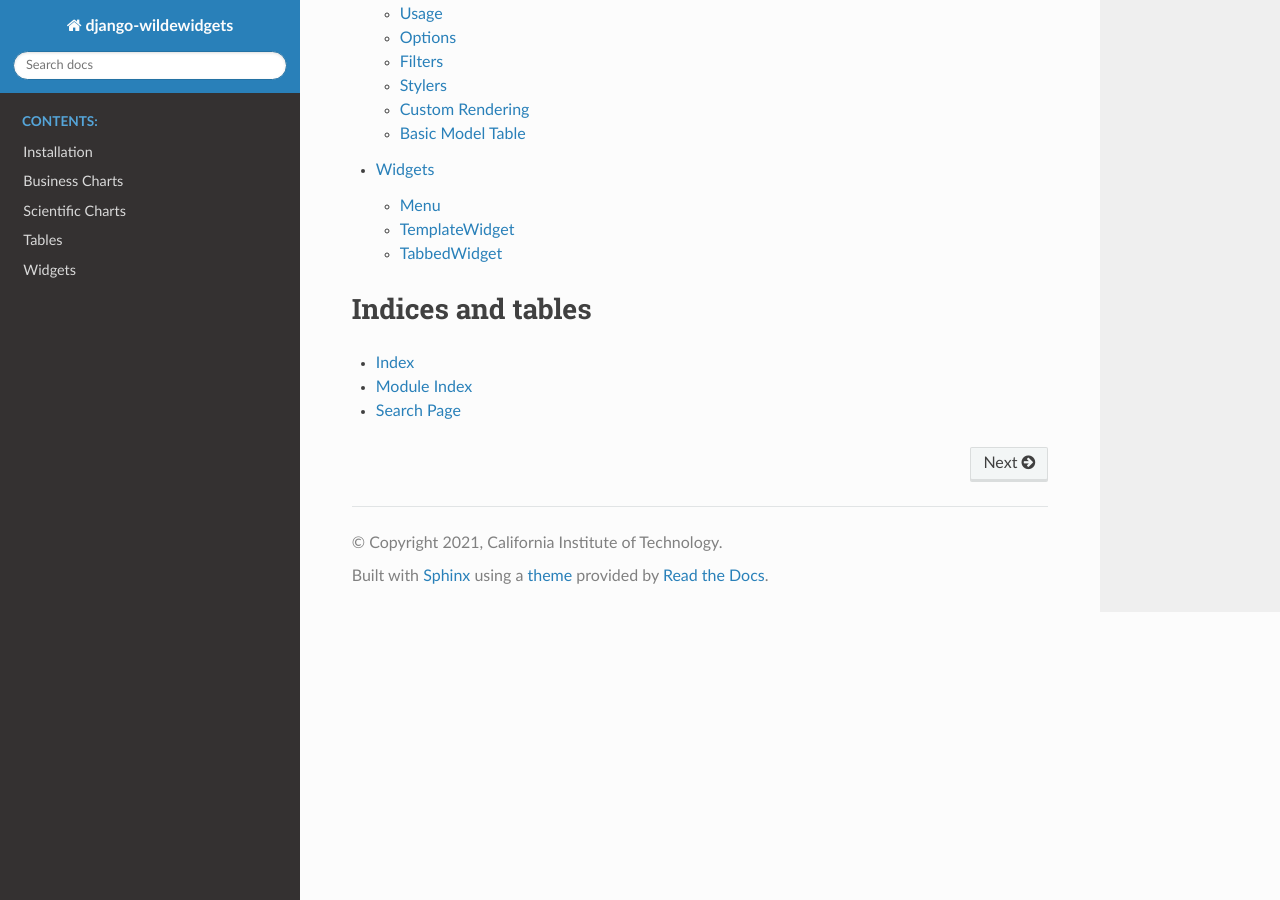
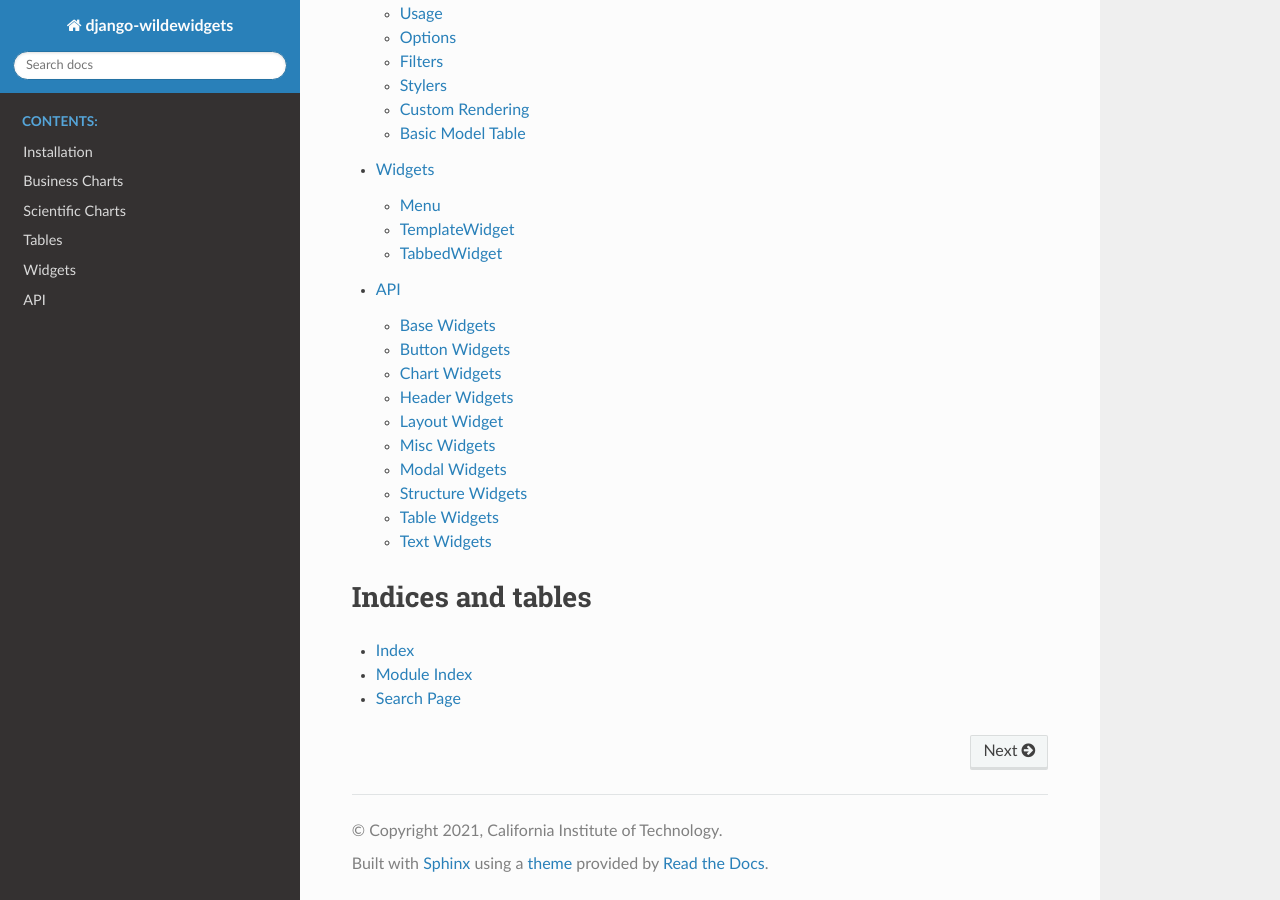
Before and after one commit to caltechads/django-wildewidgets, a Sphinx documentation site: the page built from docs/index.rst, in a window 1280 px wide and 900 px high, scrolled down 578 px. Built offline with Sphinx 7.4.7 and the Read the Docs theme 2.0.0, drawn with Linux system fonts in a browser that asks for light colours.

```diff
--- /dev/null
+++ b/docs/api_base.rst
@@ -0,0 +1,6 @@
+Base Widgets
+============
+
+
+.. automodule:: wildewidgets.widgets.base
+   :members:
--- /dev/null
+++ b/docs/api_buttons.rst
@@ -0,0 +1,6 @@
+Button Widgets
+==============
+
+
+.. automodule:: wildewidgets.widgets.buttons
+   :members:
--- /dev/null
+++ b/docs/api_headers.rst
@@ -0,0 +1,6 @@
+Header Widgets
+==============
+
+
+.. automodule:: wildewidgets.widgets.headers
+   :members:
--- /dev/null
+++ b/docs/api_layout.rst
@@ -0,0 +1,6 @@
+Layout Widget
+=============
+
+
+.. automodule:: wildewidgets.widgets.layout
+   :members:
--- /dev/null
+++ b/docs/api_misc.rst
@@ -0,0 +1,6 @@
+Misc Widgets
+============
+
+
+.. automodule:: wildewidgets.widgets.misc
+   :members:
--- /dev/null
+++ b/docs/api_modals.rst
@@ -0,0 +1,6 @@
+Modal Widgets
+=============
+
+
+.. automodule:: wildewidgets.widgets.modals
+   :members:
--- /dev/null
+++ b/docs/api_structure.rst
@@ -0,0 +1,6 @@
+Structure Widgets
+=================
+
+
+.. automodule:: wildewidgets.widgets.structure
+   :members:
--- /dev/null
+++ b/docs/api_tables.rst
@@ -0,0 +1,6 @@
+Table Widgets
+=============
+
+
+.. automodule:: wildewidgets.widgets.tables
+   :members:
--- /dev/null
+++ b/docs/api_text.rst
@@ -0,0 +1,6 @@
+Text Widgets
+============
+
+
+.. automodule:: wildewidgets.widgets.text
+   :members:
--- a/docs/conf.py
+++ b/docs/conf.py
@@ -31,7 +31,11 @@ release = '0.13.43'
 # Add any Sphinx extension module names here, as strings. They can be
 # extensions coming with Sphinx (named 'sphinx.ext.*') or your custom
 # ones.
-extensions = ['sphinx.ext.napoleon']
+extensions = [
+    'sphinx.ext.napoleon',
+    'sphinx.ext.autodoc',
+]
+
 
 # Add any paths that contain templates here, relative to this directory.
 templates_path = ['_templates']
--- a/docs/index.rst
+++ b/docs/index.rst
@@ -18,6 +18,7 @@ quickly and easily with libraries like Chartjs, Altair, and Datatables.
    scientific_charts
    tables
    widgets
+   api
 
 Indices and tables
 ==================
```
Also changed, not shown: docs/api.rst (added, +18 -0 lines), docs/api_charts.rst (added, +25 -0 lines), 2 other files.
